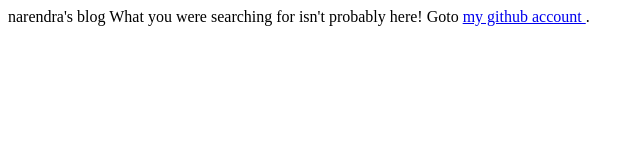
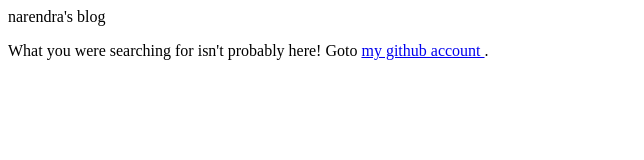
Before and after one commit to narendraj/narendraj.github.io, a plain HTML site: page index.html in a window 1280 px wide. Shown: the whole page, without its empty margins (0-644 px from the left). Drawn offline with Linux system fonts and the light colour scheme.

Commit message:
added a <p> tag.

```diff
--- a/index.html
+++ b/index.html
@@ -4,6 +4,6 @@
   narendra's blog
 </head>
 <body>
-  What you were searching for isn't probably here! Goto <a href="http://github.com/narendraj9"> my github account </a>.
+  <p>What you were searching for isn't probably here! Goto <a href="http://github.com/narendraj9"> my github account </a>. </p>
 </body>
 </html>
```
